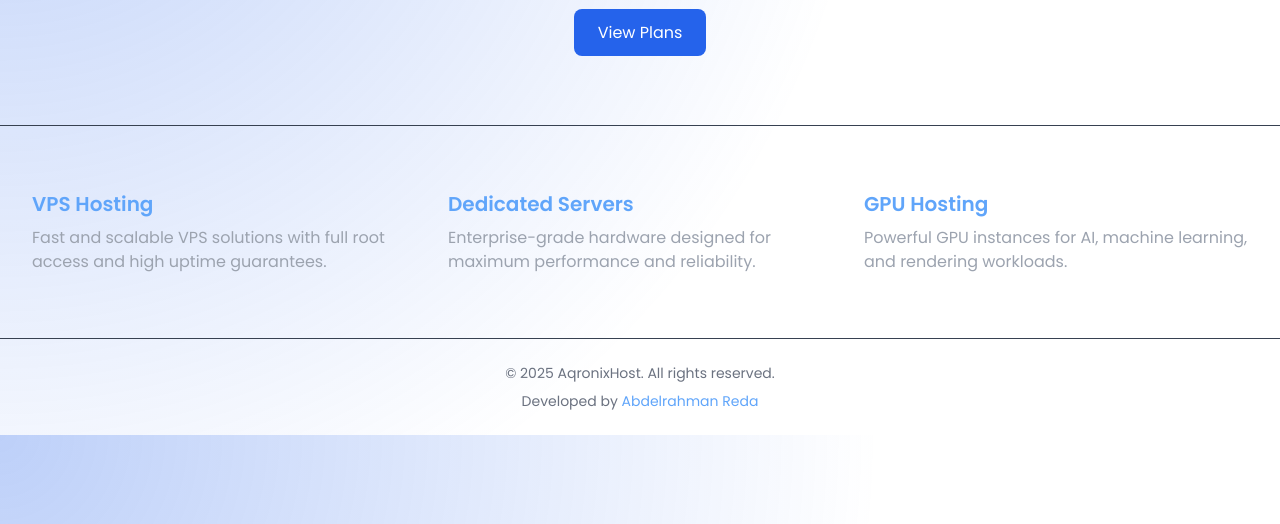
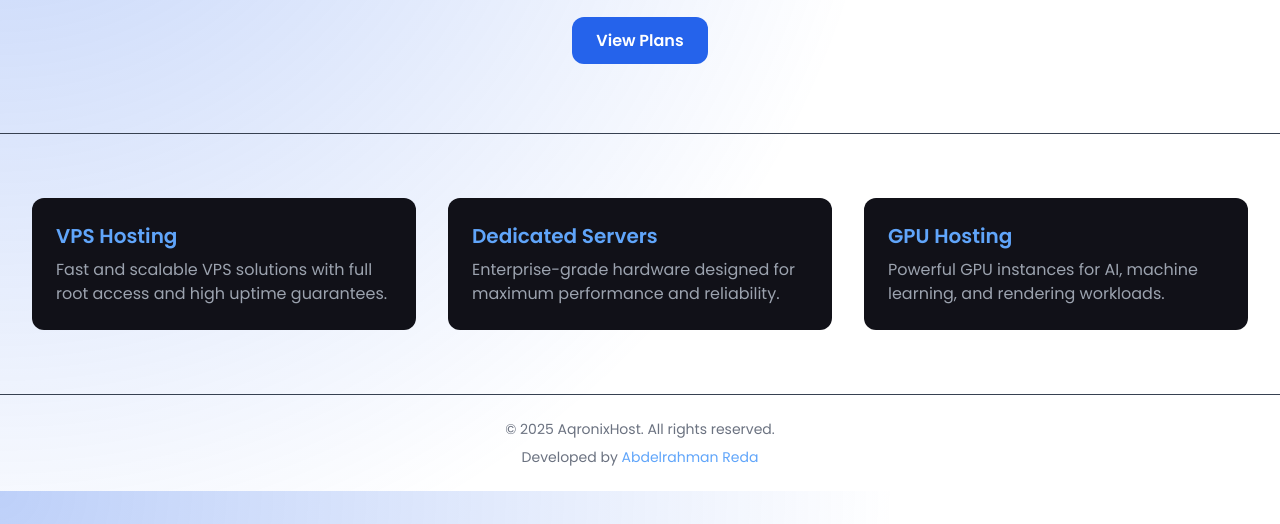
Before and after one commit to as6915/Aqronix-host, a plain HTML site: page index.html in a window 1280 px wide. Shown: the part 276-800 px from the top of the page. Drawn offline with nearby package versions, Linux system fonts and the light colour scheme.

Commit message:
Improve styling and update navigation elements
Enhanced the styling for various elements including body, logo circle, feature cards, and buttons. Updated the navigation links and button styles for better user interaction.

```diff
--- a/index.html
+++ b/index.html
@@ -7,16 +7,65 @@
   <link href="https://fonts.googleapis.com/css2?family=Poppins:wght@400;600&display=swap" rel="stylesheet">
   <script src="https://cdn.tailwindcss.com"></script>
   <style>
-    body { font-family: 'Poppins', sans-serif; background-color: #0a0a0f; color: #e5e7eb; }
+    /* Base Dark Theme */
+    body {
+      font-family: 'Poppins', sans-serif;
+      background-color: #0a0a0f;
+      color: #e5e7eb;
+      transition: background 0.3s, color 0.3s;
+    }
+
+    /* Logo Circle */
     .logo-circle {
       background: linear-gradient(135deg, #2563eb, #38bdf8);
       border-radius: 9999px;
       width: 40px; height: 40px;
       display: flex; align-items: center; justify-content: center;
       color: white; font-weight: 700; font-size: 20px;
+      transition: transform 0.3s, background 0.3s;
     }
+    .logo-circle:hover {
+      transform: scale(1.1);
+      background: linear-gradient(135deg, #38bdf8, #60a5fa);
+    }
+
+    /* Hero Background */
     .hero-bg {
       background: radial-gradient(circle at top left, rgba(37,99,235,0.3), transparent 60%);
+    }
+
+    /* Links Hover */
+    a {
+      transition: color 0.3s, background 0.3s;
+    }
+    a:hover {
+      color: #60a5fa;
+    }
+
+    /* Card Hover */
+    .feature-card {
+      background-color: #111118;
+      border-radius: 12px;
+      padding: 1.5rem;
+      transition: transform 0.3s, box-shadow 0.3s;
+    }
+    .feature-card:hover {
+      transform: translateY(-6px);
+      box-shadow: 0 8px 25px rgba(56,189,248,0.3);
+    }
+
+    /* Buttons */
+    .btn-primary {
+      background-color: #2563eb;
+      color: white;
+      border-radius: 12px;
+      padding: 0.75rem 1.5rem;
+      font-weight: 600;
+      transition: background 0.3s, transform 0.3s;
+    }
+    .btn-primary:hover {
+      background-color: #38bdf8;
+      transform: translateY(-2px);
     }
   </style>
 </head>
@@ -29,15 +78,15 @@
       <h1 class="text-xl font-semibold text-blue-400">AqronixHost</h1>
     </div>
     <nav class="space-x-6 hidden md:flex">
-      <a href="index.html" class="hover:text-blue-400">Home</a>
-      <a href="services.html" class="hover:text-blue-400">Services</a>
-      <a href="pricing.html" class="hover:text-blue-400">Pricing</a>
-      <a href="about.html" class="hover:text-blue-400">About</a>
-      <a href="contact.html" class="hover:text-blue-400">Contact</a>
+      <a href="index.html">Home</a>
+      <a href="services.html">Services</a>
+      <a href="pricing.html">Pricing</a>
+      <a href="about.html">About</a>
+      <a href="contact.html">Contact</a>
     </nav>
     <div class="space-x-3 flex items-center">
       <a href="index-ar.html" class="text-sm text-gray-400 hover:text-blue-400">العربية</a>
-      <a href="https://wa.me/201028085788" target="_blank" class="bg-blue-600 px-3 py-1 rounded-lg text-white hover:bg-blue-700">WhatsApp</a>
+      <a href="https://wa.me/201028085788" target="_blank" class="btn-primary">WhatsApp</a>
     </div>
   </header>
 
@@ -47,20 +96,20 @@
     <p class="max-w-2xl mx-auto text-gray-400 mb-8">
       AqronixHost provides high-performance VPS, dedicated servers, and GPU hosting solutions — optimized for speed, security, and reliability.
     </p>
-    <a href="pricing.html" class="bg-blue-600 px-6 py-3 rounded-lg text-white hover:bg-blue-700 transition">View Plans</a>
+    <a href="pricing.html" class="btn-primary">View Plans</a>
   </section>
 
   <!-- Features -->
   <section class="grid md:grid-cols-3 gap-8 px-8 py-16 border-t border-gray-700">
-    <div>
+    <div class="feature-card">
       <h3 class="text-xl font-semibold text-blue-400 mb-2">VPS Hosting</h3>
       <p class="text-gray-400">Fast and scalable VPS solutions with full root access and high uptime guarantees.</p>
     </div>
-    <div>
+    <div class="feature-card">
       <h3 class="text-xl font-semibold text-blue-400 mb-2">Dedicated Servers</h3>
       <p class="text-gray-400">Enterprise-grade hardware designed for maximum performance and reliability.</p>
     </div>
-    <div>
+    <div class="feature-card">
       <h3 class="text-xl font-semibold text-blue-400 mb-2">GPU Hosting</h3>
       <p class="text-gray-400">Powerful GPU instances for AI, machine learning, and rendering workloads.</p>
     </div>
```
